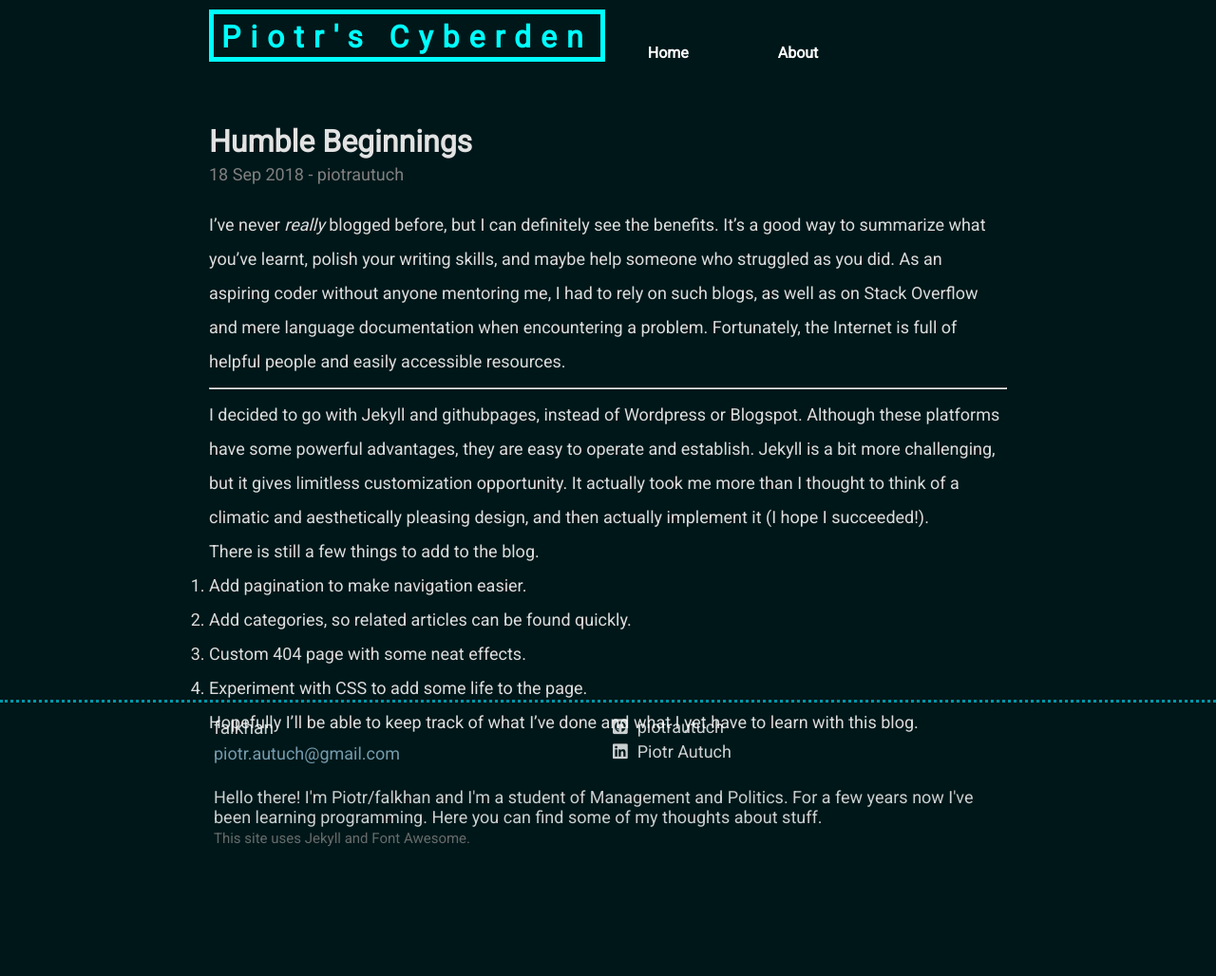
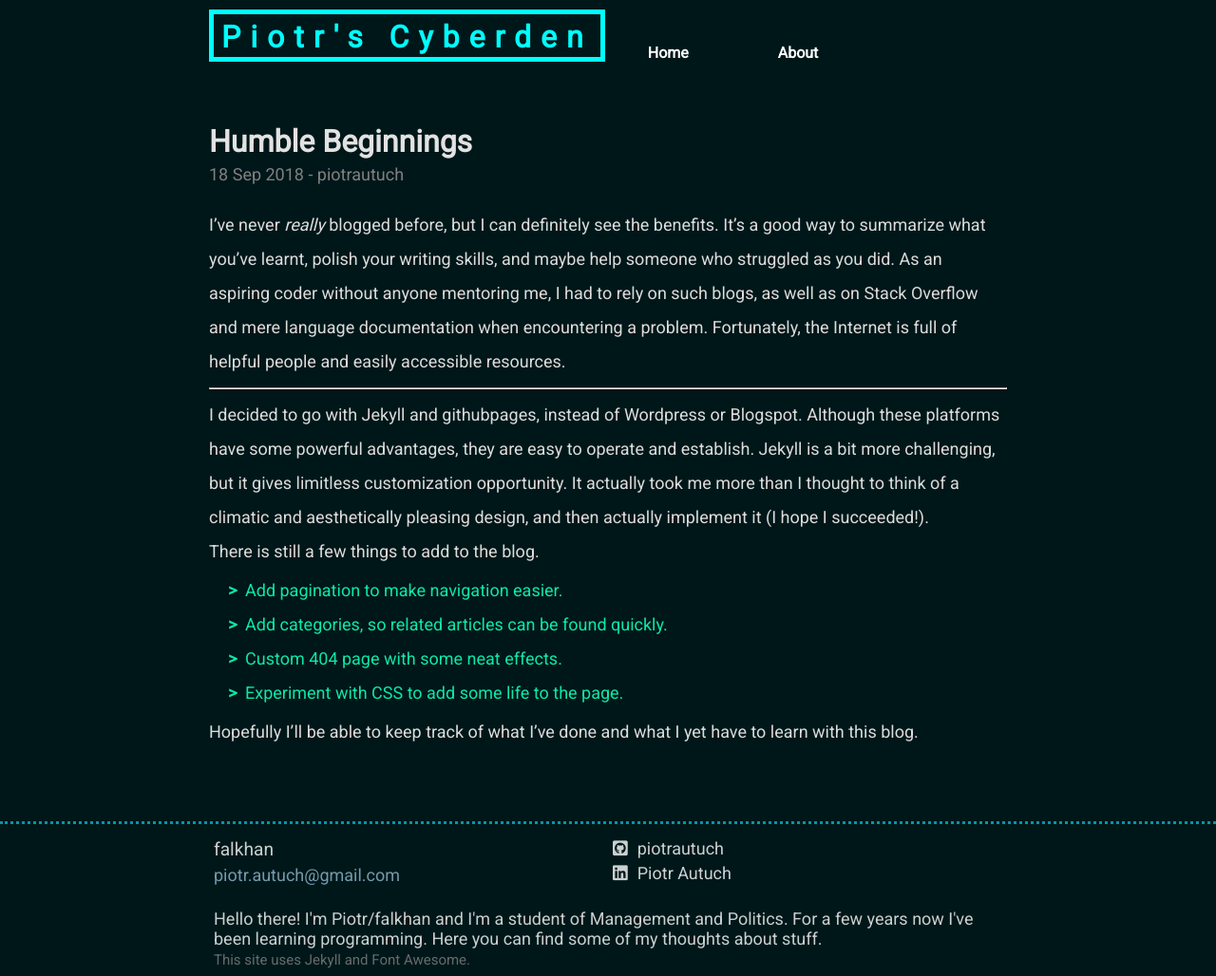
Before and after one commit to piotrautuch/piotrautuch.github.io, a Jekyll site: the page built from _posts/2018-09-17-release.markdown, in a window 1280 px wide. Shown: the whole page at 95% size. Built offline with Jekyll 4.4.1, drawn with Linux system fonts in a browser that asks for light colours; nearby versions of some CDN libraries; before the commit the page ends 900 px from its top, so only the background shows below that.

Commit message:
bug: add padding to body and change styling to ol

```diff
--- a/_sass/main.scss
+++ b/_sass/main.scss
@@ -48,6 +48,7 @@ body {
   min-height: 100vh;
   background-color: $dark-cyan;
   font-size: $font-size;
+  padding-bottom:8rem;
 }
 
 //------------------------------------
--- a/_sass/post.scss
+++ b/_sass/post.scss
@@ -27,4 +27,19 @@
     font-size: 2rem;
     color: #12AFB2;
   }
+
+  ol{
+    list-style: none;
+    margin: 5px;
+    padding-left: 15px;
+    color: #0CE8AA;
+    li::before{
+      content: ">";
+      color: #0CE8AA;
+      display: inline-block;
+      width: 1em;
+      font-weight: bold;
+    }
+  }
+
 }
```
